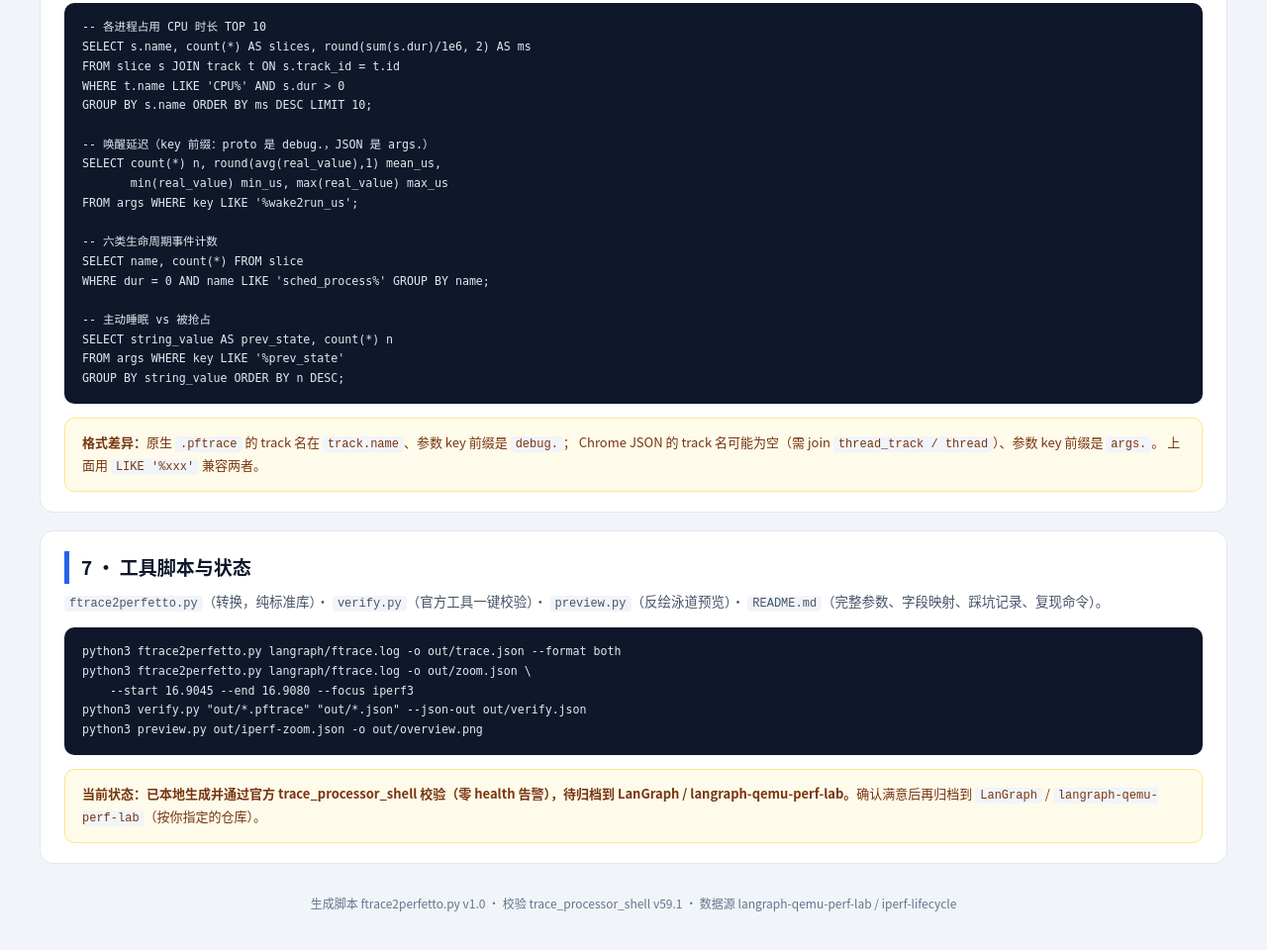
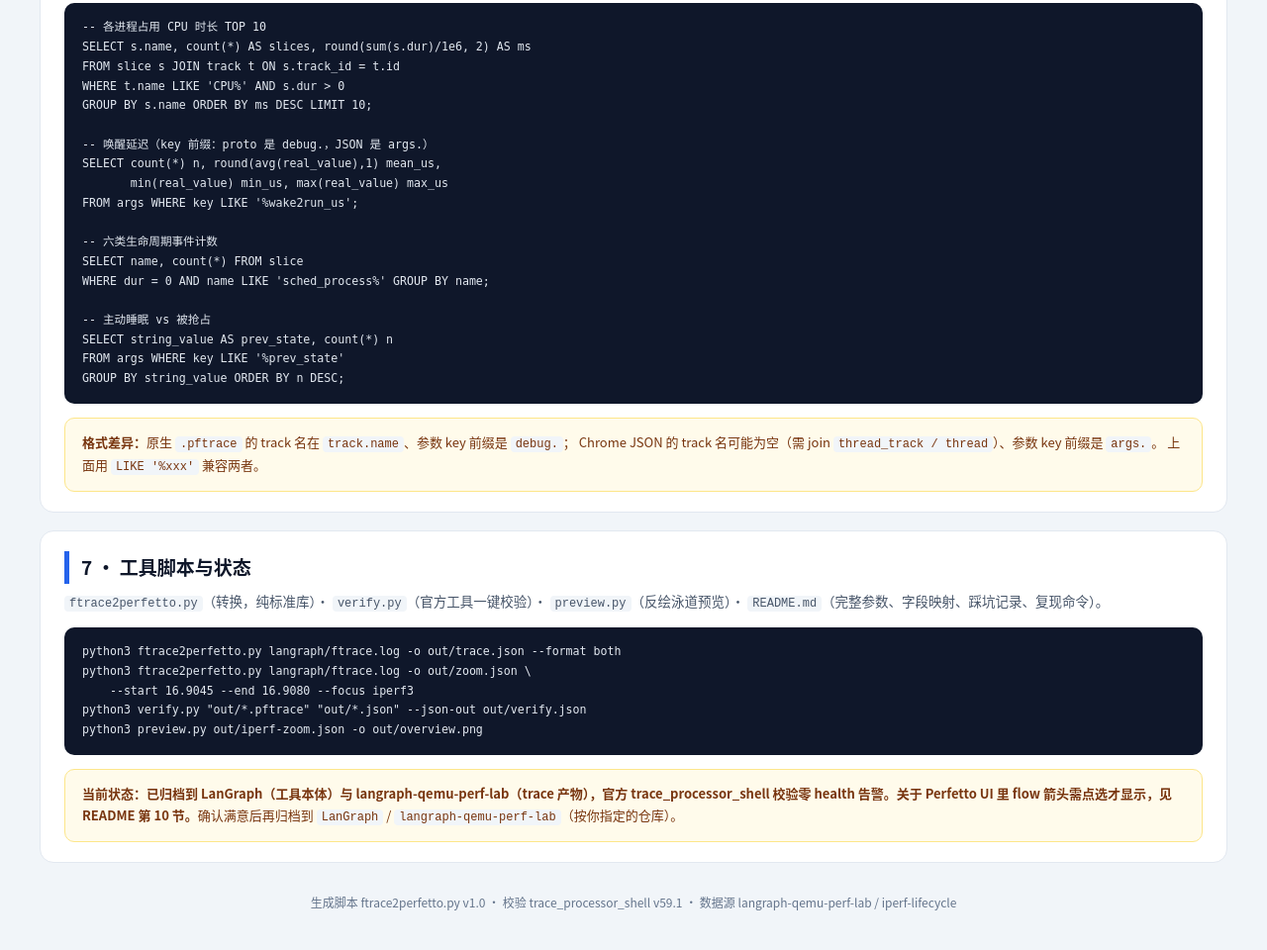
Before and after one commit to lanhaocoder/LanGraph, a plain HTML site: page script/ftrace2perfetto/index.html in a window 1280 px wide. Shown: the part 2851-3811 px from the top of the page at 99% size. Drawn offline with Linux system fonts and the light colour scheme.

Commit message:
docs(ftrace2perfetto): 新增第 10 节「在 Perfetto UI 里查看因果链」并更新归档状态
- 说明 flow 箭头需点选端点事件才显示（官方文档原话）
- 记录 pftrace 端点全 instant / json 端点落在 slice 的格式不对称（待修项）
- 给出 4 步查看法；状态更新为已归档

```diff
--- a/script/ftrace2perfetto/index.html
+++ b/script/ftrace2perfetto/index.html
@@ -187,7 +187,7 @@ python3 ftrace2perfetto.py langraph/ftrace.log -o out/zoom.json \
     --start 16.9045 --end 16.9080 --focus iperf3
 python3 verify.py "out/*.pftrace" "out/*.json" --json-out out/verify.json
 python3 preview.py out/iperf-zoom.json -o out/overview.png</pre>
-  <div class="note"><b>当前状态：已本地生成并通过官方 trace_processor_shell 校验（零 health 告警），待归档到 LanGraph / langraph-qemu-perf-lab。</b>确认满意后再归档到
+  <div class="note"><b>当前状态：已归档到 LanGraph（工具本体）与 langraph-qemu-perf-lab（trace 产物），官方 trace_processor_shell 校验零 health 告警。关于 Perfetto UI 里 flow 箭头需点选才显示，见 README 第 10 节。</b>确认满意后再归档到
     <code>LanGraph</code> / <code>langraph-qemu-perf-lab</code>（按你指定的仓库）。</div>
 </section>
 
```
Also changed, not shown: 1 other file.
